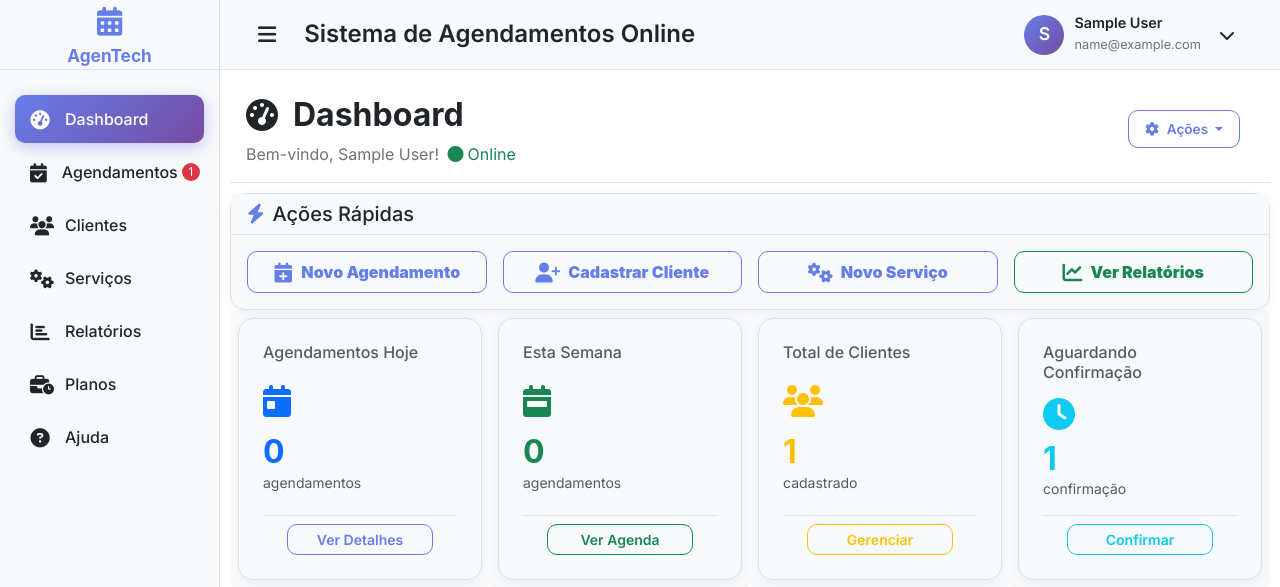
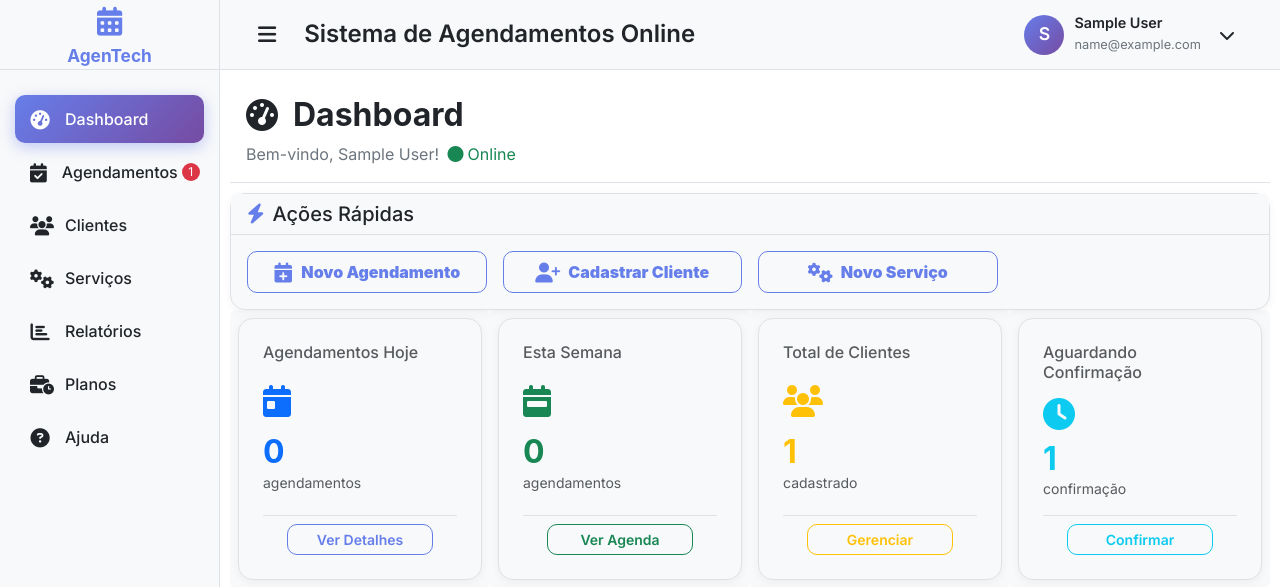
Before and after one commit to fourmindsorg/s_agendamento, a Django app: page /s_agendamentos/dashboard/ in a window 1280 px wide. Shown: the top 587 px of the page. Run offline with Django 5.2, Linux system fonts and the light colour scheme; a user stored in the database is signed in; tables that the repository leaves empty hold one stand-in row (values such as "Sample post"); some libraries are stand-ins or nearby versions; some web fonts are replaced.

Commit message:
ajustes css2

```diff
--- a/agendamentos/templates/agendamentos/dashboard.html
+++ b/agendamentos/templates/agendamentos/dashboard.html
@@ -609,8 +609,7 @@
     </p>
   </div>
 
-  <div class="header-actions d-flex justify-content-end justify-content-md-between">
-
+  {% comment %} <div class="header-actions d-flex justify-content-end justify-content-md-between">
     <div class="dropdown">
       <button class="btn btn-outline-primary dropdown-toggle" type="button" data-bs-toggle="dropdown">
         <i class="fas fa-cog me-2"></i><span>Ações</span>
@@ -636,7 +635,7 @@
         </li>
       </ul>
     </div>
-  </div>
+  </div> {% endcomment %}
 </div>
 
 <!-- Ações Rápidas -->
@@ -673,13 +672,13 @@
           </a>
         </div>
 
-        <div class="col-md-3">
+        {% comment %} <div class="col-md-3">
           <a href="{% url 'agendamentos:relatorios' %}"
             class="btn btn-outline-success w-100 py-2 d-flex align-items-center justify-content-center">
             <i class="fas fa-chart-line fa-lg me-2"></i>
             <strong>Ver Relatórios</strong>
           </a>
-        </div>
+        </div> {% endcomment %}
       </div>
     </div>
   </div>
```
Lines whose indentation alone changed are shown as unchanged.
